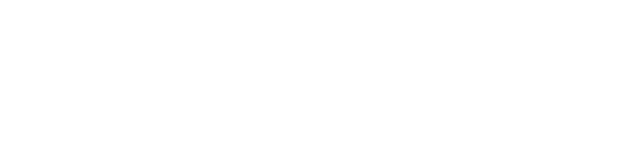
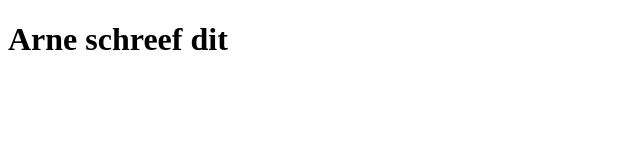
Before and after one commit to EviVermeeren/projectweek-breakfastclub, a plain HTML site: page index.html in a window 1280 px wide. Shown: the whole page, without its empty margins (0-640 px from the left). Drawn offline with Linux system fonts and the light colour scheme.

Commit message:
feat: added text

```diff
--- a/index.html
+++ b/index.html
@@ -5,5 +5,7 @@
     <meta name="viewport" content="width=device-width, initial-scale=1.0" />
     <title>Test</title>
   </head>
-  <body></body>
+  <body>
+    <h1>Arne schreef dit</h1>
+  </body>
 </html>
```
